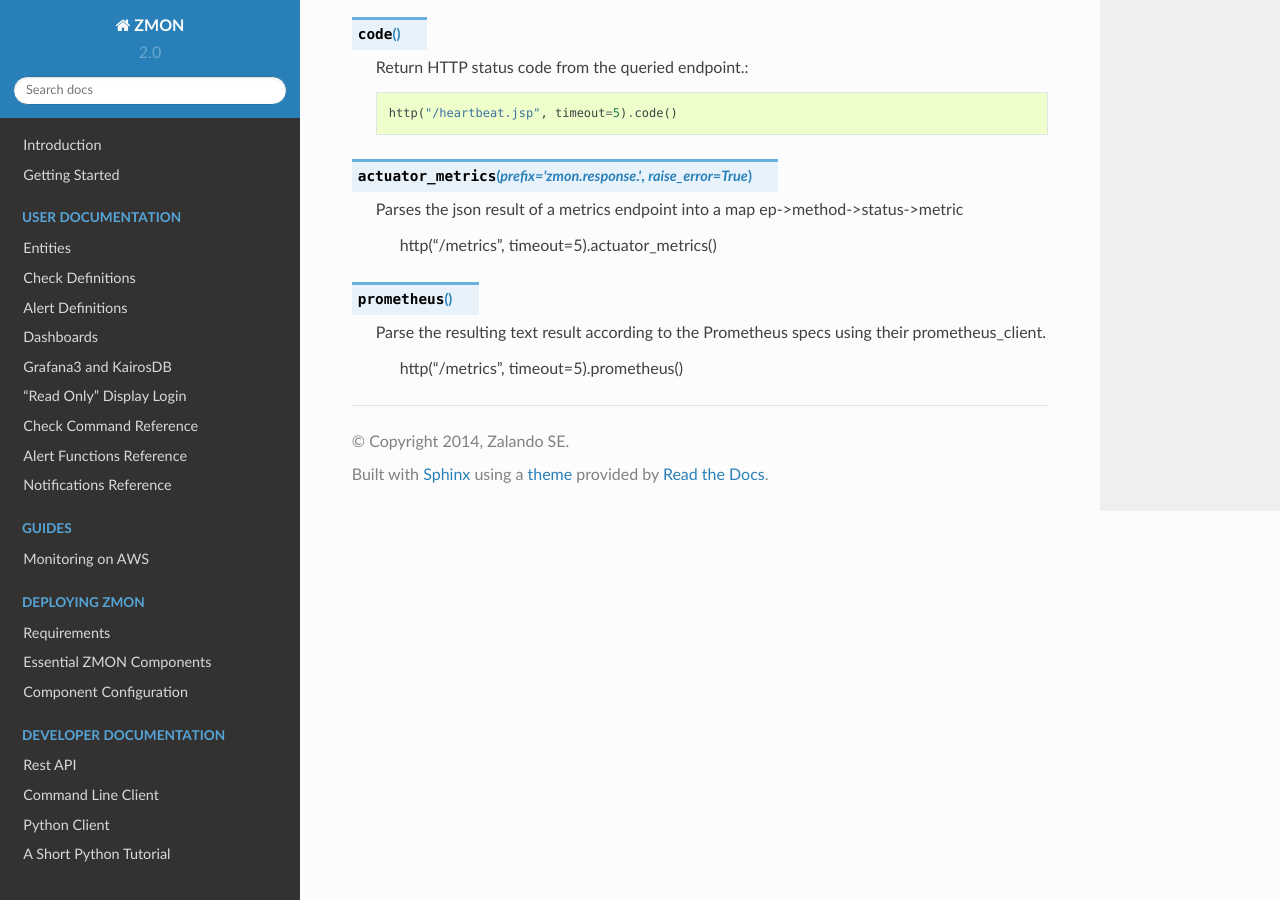
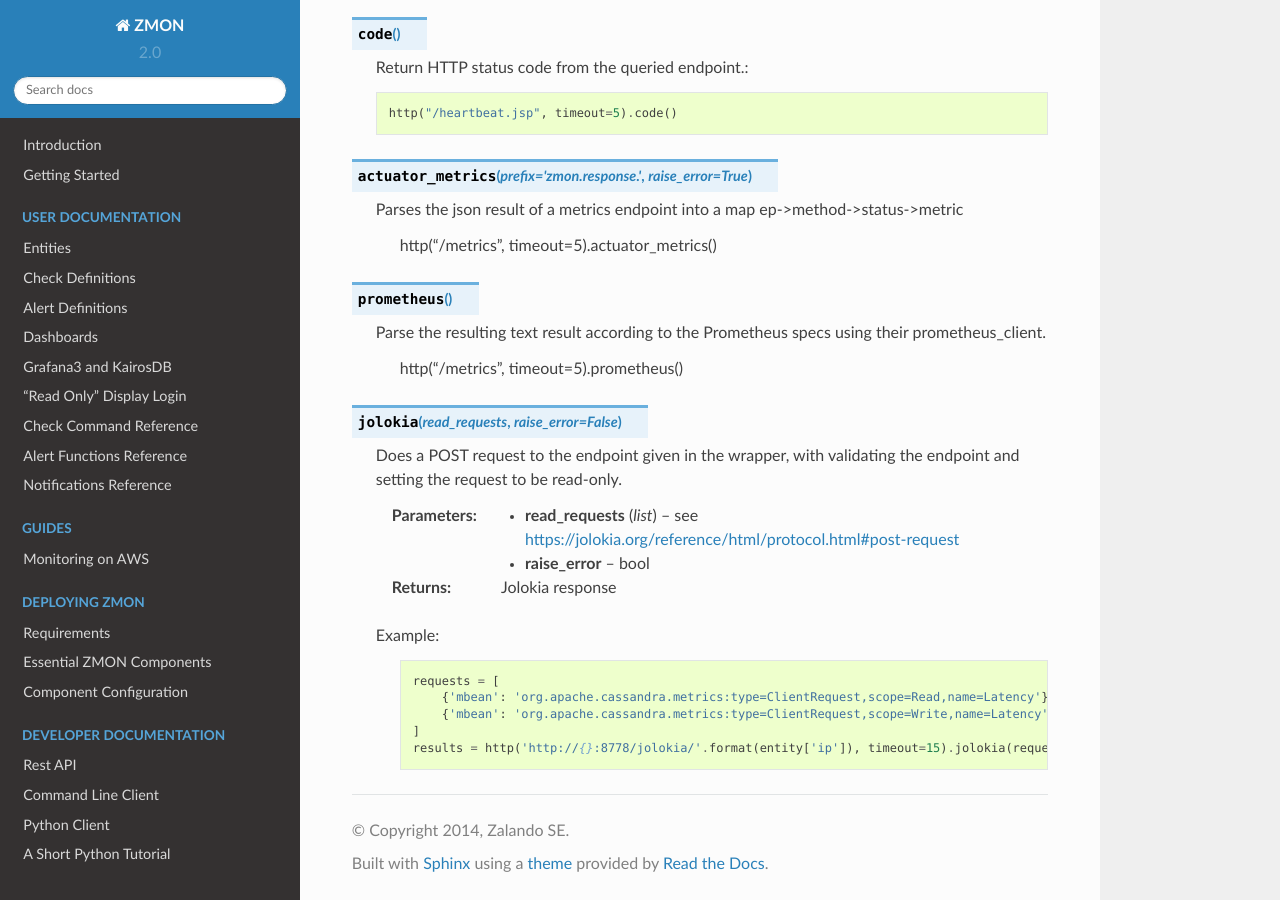
Before and after one commit to zalando-zmon/zmon-docs, a Sphinx documentation site: the page built from docs/user/check-ref/http_wrapper.rst, in a window 1280 px wide and 900 px high, scrolled down 2104 px. Built offline with Sphinx 7.4.7 and the Read the Docs theme 2.0.0, drawn with Linux system fonts in a browser that asks for light colours.

Commit message:
add documentation for jolokia() (#96)
* add documentation for jolokaia()

also: fix inconsistent headings warning in scalyr

* add changed scalyr file ;-)

* fix typo

```diff
--- a/docs/user/check-ref/http_wrapper.rst
+++ b/docs/user/check-ref/http_wrapper.rst
@@ -96,3 +96,25 @@
     Parse the resulting text result according to the Prometheus specs using their prometheus_client.
 
         http("/metrics", timeout=5).prometheus()
+
+.. _http-jolokia:
+
+.. py:method:: jolokia(read_requests, raise_error=False)
+
+    Does a POST request to the endpoint given in the wrapper, with validating the endpoint and setting
+    the request to be read-only.
+
+    :param read_requests: see https://jolokia.org/reference/html/protocol.html#post-request
+    :type read_requests: list
+    :param raise_error: bool
+    :return: Jolokia response
+
+    Example:
+
+        .. code-block:: python
+
+            requests = [
+                {'mbean': 'org.apache.cassandra.metrics:type=ClientRequest,scope=Read,name=Latency'},
+                {'mbean': 'org.apache.cassandra.metrics:type=ClientRequest,scope=Write,name=Latency'},
+            ]
+            results = http('http://{}:8778/jolokia/'.format(entity['ip']), timeout=15).jolokia(requests)
--- a/docs/user/check-ref/scalyr_wrapper.rst
+++ b/docs/user/check-ref/scalyr_wrapper.rst
@@ -1,5 +1,8 @@
 Scalyr
 ------
+
+Wrapper
+^^^^^^^
 
 The ``scalyr()`` wrapper enables querying Scalyr from your AWS worker if the credentials have been specified for the worker instance(s).
 
@@ -24,7 +27,7 @@
     This method is used to retrieve the most common values for a field.
 
 Custom Scalyr Region
-====================
+^^^^^^^^^^^^^^^^^^^^
 
 By default the Scalyr wrapper uses https://www.scalyr.com/ as the default region. Overriding is possible using ``scalyr(scalyr_region='eu')`` if you want to use their Europe environment https://eu.scalyr.com/.
 
```
